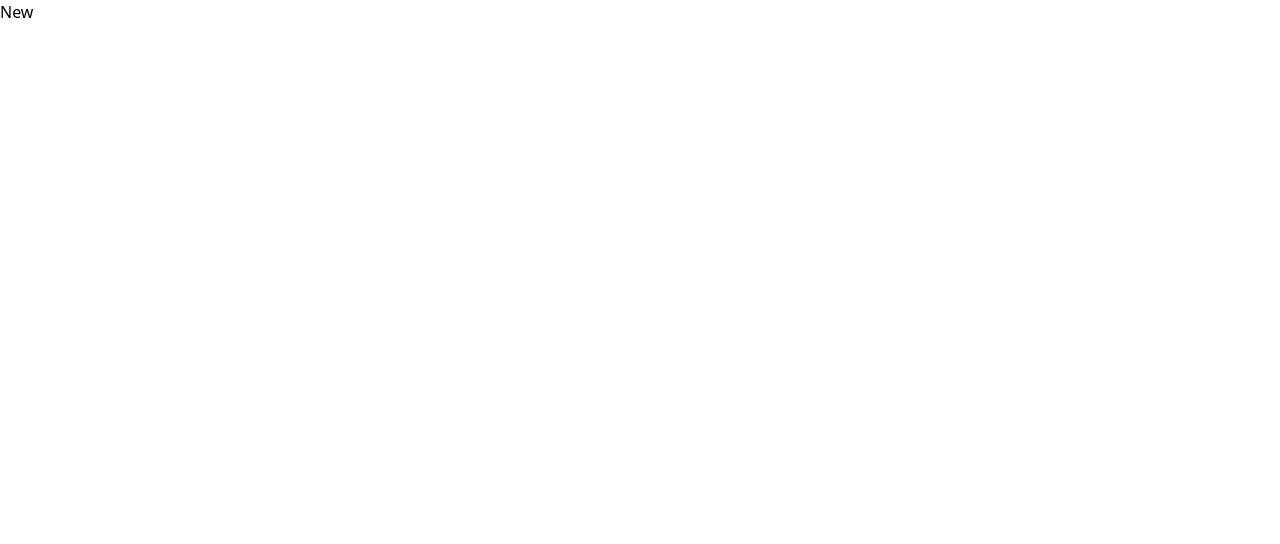
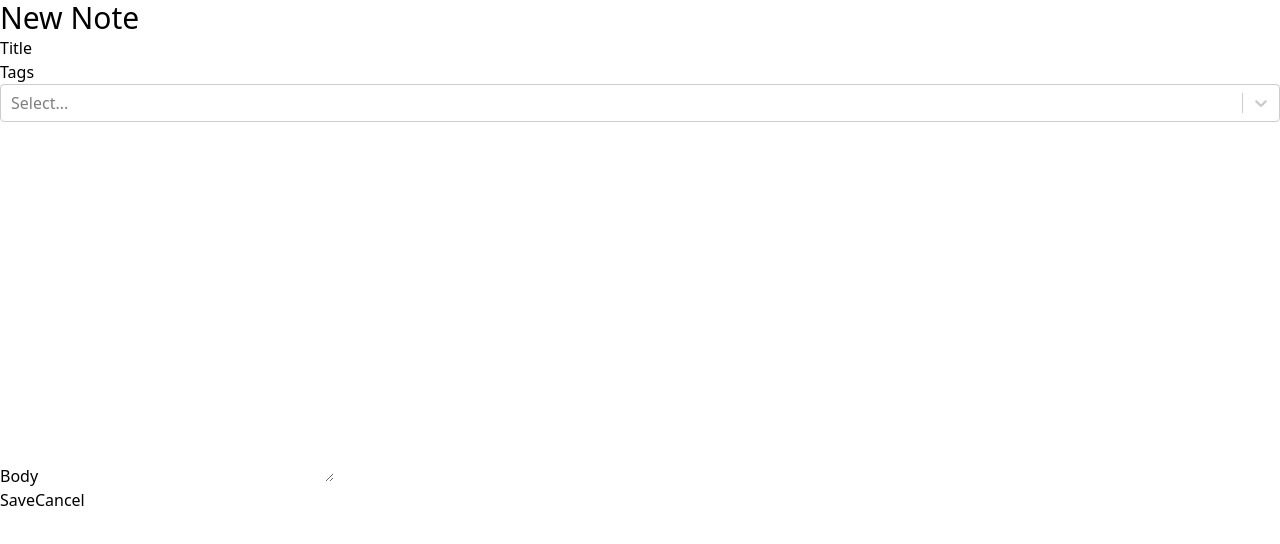
Before and after one commit to Justas-Sind/Notes_app, a React (Vite) app: page /new in a window 1280 px wide. Shown: the top 544 px of the page. Built offline with nearby package versions, Linux system fonts and the light colour scheme.

Commit message:
Added note and tag creation logic

```diff
--- a/package.json
+++ b/package.json
@@ -11,7 +11,8 @@
   "dependencies": {
     "react": "^18.2.0",
     "react-dom": "^18.2.0",
-    "react-router-dom": "^6.9.0"
+    "react-router-dom": "^6.9.0",
+    "react-select": "^5.7.0"
   },
   "devDependencies": {
     "@types/react": "^18.0.28",
--- a/src/App.tsx
+++ b/src/App.tsx
@@ -1,11 +1,64 @@
 import "./App.css";
-import {Routes, Route, Navigate } from "react-router-dom"
+import { Routes, Route, Navigate } from "react-router-dom";
+import NewNote from "./NewNote";
+import useLocalStorage from "./useLocalStorage";
+import { useMemo } from "react";
+
+export type Note = {
+  id: string;
+} & NoteData;
+
+export type RawNote = {
+  id: string;
+} & RawNoteData;
+
+export type RawNoteData = {
+  title: string;
+  markdown: string;
+  tagIds: string[];
+};
+
+export type NoteData = {
+  title: string;
+  markdown: string;
+  tags: Tag[];
+};
+
+export type Tag = {
+  id: string;
+  label: string;
+};
 
 function App() {
+  const [notes, setNotes] = useLocalStorage<RawNote[]>("NOTES", []);
+  const [tags, setTags] = useLocalStorage<Tag[]>("TAGS", []);
+
+  const notesWithTags = useMemo(() => {
+    return notes.map((note) => {
+      return {
+        ...note,
+        tags: tags.filter((tag) => note.tagIds.includes(tag.id)),
+      };
+    });
+  }, [notes, tags]);
+
+  function onCreateNote({ tags, ...data }: NoteData) {
+    setNotes((prevNotes) => {
+      return [
+        ...prevNotes,
+        { ...data, id: crypto.randomUUID(), tagIds: tags.map((tag) => tag.id) },
+      ];
+    });
+  }
+
+  function addTag(tag: Tag) {
+    setTags(prev => [...prev, tag])
+  }
+
   return (
     <Routes>
       <Route path="/" element={<h1>Hi</h1>}></Route>
-      <Route path="/new" element={<h1>New</h1>}></Route>
+      <Route path="/new" element={<NewNote onSubmit={onCreateNote} onAddTag={addTag} availableTags={tags} />}></Route>
       <Route path="/:id">
         <Route index element={<h1>Show</h1>} />
         <Route path="edit" element={<h1>Edit</h1>} />
--- /dev/null
+++ b/src/NewNote.tsx
@@ -0,0 +1,19 @@
+import { NoteData, Tag } from "./App";
+import NoteForm from "./NoteForm";
+
+type NewNoteProps = {
+  onSubmit: (data: NoteData) => void;
+  onAddTag: (tag: Tag) => void
+  availableTags: Tag[]
+};
+
+function NewNote({ onSubmit, onAddTag, availableTags }: NewNoteProps) {
+  return (
+    <>
+      <h1 className="text-3xl">New Note</h1>
+      <NoteForm onSubmit={onSubmit} onAddTag={onAddTag} availableTags={availableTags} />
+    </>
+  );
+}
+
+export default NewNote;
--- /dev/null
+++ b/src/NoteForm.tsx
@@ -0,0 +1,93 @@
+import { FormEvent, useRef, useState } from "react";
+import CreatableSelect from "react-select/creatable";
+import { Link, useNavigate } from "react-router-dom";
+import { NoteData, Tag } from "./App";
+
+type NoteFormProps = {
+  onSubmit: (data: NoteData) => void;
+  onAddTag: (tag: Tag) => void;
+  availableTags: Tag[];
+};
+
+function NoteForm({ onSubmit, onAddTag, availableTags }: NoteFormProps) {
+  const titleRef = useRef<HTMLInputElement>(null);
+  const markdownRef = useRef<HTMLTextAreaElement>(null);
+  const [selectedTags, setSelectedTags] = useState<Tag[]>([]);
+  const navigate = useNavigate();
+
+  function handleSubmit(e: FormEvent) {
+    e.preventDefault();
+
+    onSubmit({
+      title: titleRef.current!.value,
+      markdown: markdownRef.current!.value,
+      tags: selectedTags,
+    });
+
+    navigate("..");
+  }
+
+  return (
+    <form onSubmit={handleSubmit}>
+      <div>
+        <div>
+          <label>
+            Title
+            <input type="text" name="title" ref={titleRef} required />
+          </label>
+        </div>
+        <div>
+          <label>
+            Tags{" "}
+            <CreatableSelect
+              onCreateOption={(label) => {
+                const newTag = {
+                  id: crypto.randomUUID(),
+                  label,
+                };
+                onAddTag(newTag);
+                setSelectedTags((prev) => [...prev, newTag]);
+              }}
+              value={selectedTags.map((tag) => {
+                return { label: tag.label, value: tag.id };
+              })}
+              options={availableTags.map((tag) => {
+                return { label: tag.label, value: tag.id };
+              })}
+              onChange={(tags) => {
+                setSelectedTags(
+                  tags.map((tag) => {
+                    return { label: tag.label, id: tag.value };
+                  })
+                );
+              }}
+              isMulti
+            />
+          </label>
+        </div>
+      </div>
+      <div>
+        <div>
+          <label>
+            Body{" "}
+            <textarea
+              name="body"
+              cols={30}
+              rows={15}
+              required
+              ref={markdownRef}
+            ></textarea>
+          </label>
+        </div>
+      </div>
+      <div>
+        <button type="submit">Save</button>
+        <Link to="..">
+          <button type="button">Cancel</button>
+        </Link>
+      </div>
+    </form>
+  );
+}
+
+export default NoteForm;
--- /dev/null
+++ b/src/useLocalStorage.ts
@@ -0,0 +1,24 @@
+import { useState, useEffect } from "react";
+
+function useLocalStorage<T>(key: string, initialValue: T | (() => T)) {
+  const [value, setValue] = useState<T>(() => {
+    const jsonValue = localStorage.getItem(key)
+    if (jsonValue == null) {
+      if (typeof initialValue === "function") {
+        return (initialValue as () => T)()
+      } else {
+        return initialValue
+      }
+    } else {
+      return JSON.parse(jsonValue)
+    }
+  })
+
+  useEffect(() => {
+    localStorage.setItem(key, JSON.stringify(value))
+  }, [value, key])
+
+  return [value, setValue] as [T, typeof setValue]
+}
+
+export default useLocalStorage;
```
Also changed, not shown: 1 other file (tests, documents, lock files or other folders).
